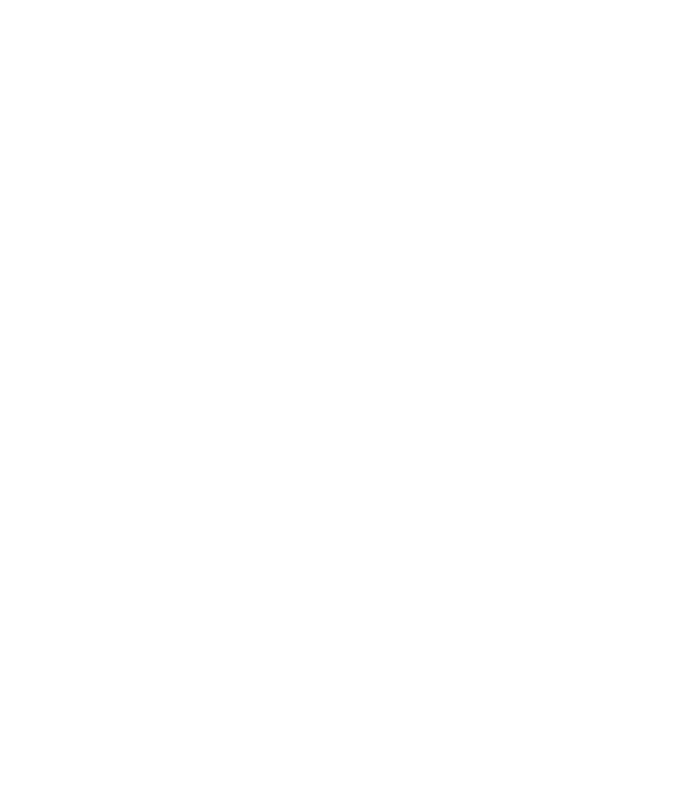
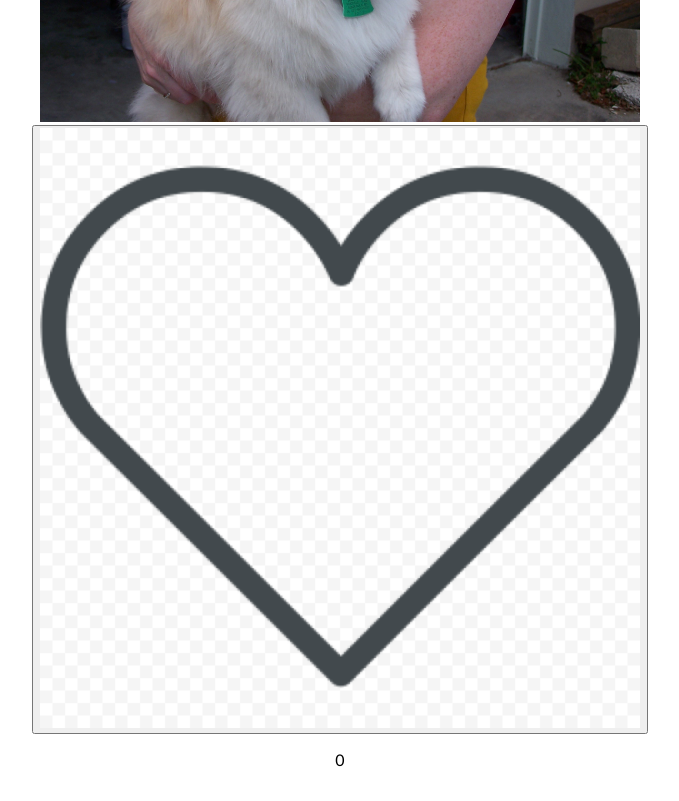
Before and after one commit to hally255/portfolio1, a React (Create React App) app in the folder project/: page / in a window 1280 px wide. Shown: the part 980-1781 px from the top of the page, without its empty margins (300-979 px from the left). Before the commit the page ends 800 px from the top, so only its background shows below. Built offline with nearby package versions, Linux system fonts and the light colour scheme.

Commit message:
October 18, 2021 4:54 PM

```diff
--- a/project/src/components/Feed/Feed.jsx
+++ b/project/src/components/Feed/Feed.jsx
@@ -1,15 +1,20 @@
 import { useState } from "react";
 import image from './dog.JPG';
+import like from './like.png';
 import './Feed.css';
 
 export default function Feed(props) {
 
-    //const [likes, setLikes] = useState(0);
+    const [likes, setLikes] = useState(0);
 
     return (
         <div className="feed">
             <h2>Look at my dog!!</h2>
             <img src={image} alt='cute dog' />
+            <button onClick={() => {
+                setLikes(likes + 1);
+            }}><img src={like} alt="like" /></button>
+            <p>{likes}</p>
         </div>
     )
 }
```
Also changed, not shown: project/src/components/Feed/like.png (added).
